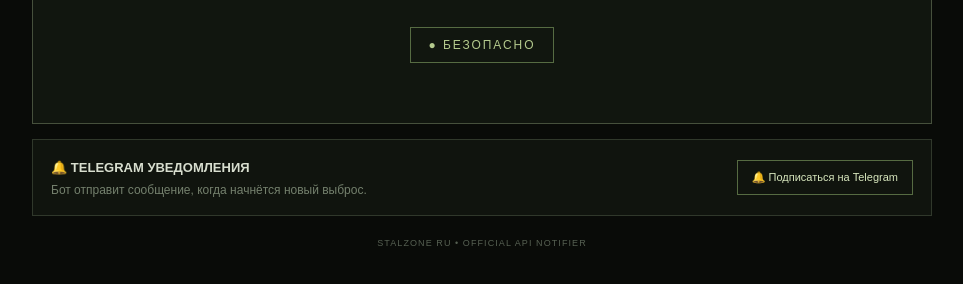
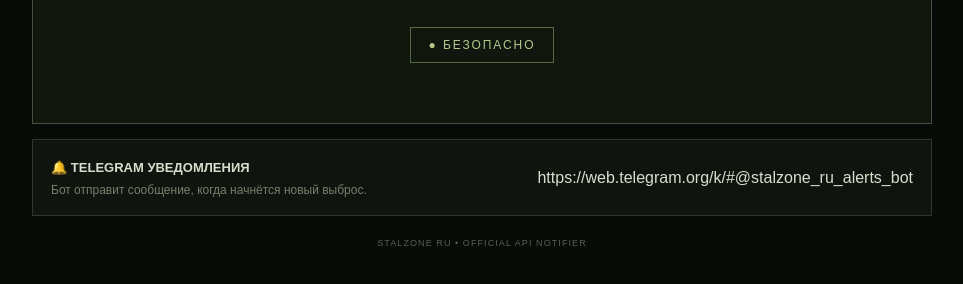
Before and after one commit to m63960643-sys/stalzone-ru, a website: page index.html in a window 1280 px wide. Shown: the part 374-658 px from the top of the page, without its empty margins (158-1121 px from the left). Drawn offline with Linux system fonts and the light colour scheme; no server answers.

Commit message:
Change Telegram link to web version
Updated the Telegram subscription link to a web URL.

```diff
--- a/index.html
+++ b/index.html
@@ -17,7 +17,7 @@
 </section>
 <section class="telegram">
 <div><b>🔔 TELEGRAM УВЕДОМЛЕНИЯ</b><p>Бот отправит сообщение, когда начнётся новый выброс.</p></div>
-<a id="botLink" href="tg://resolve?domain=stalzone_ru_alerts_bot">🔔 Подписаться на Telegram</a>
+https://web.telegram.org/k/#@stalzone_ru_alerts_bot
 </section>
 <footer>STALZONE RU • OFFICIAL API NOTIFIER</footer>
 </main>
```
